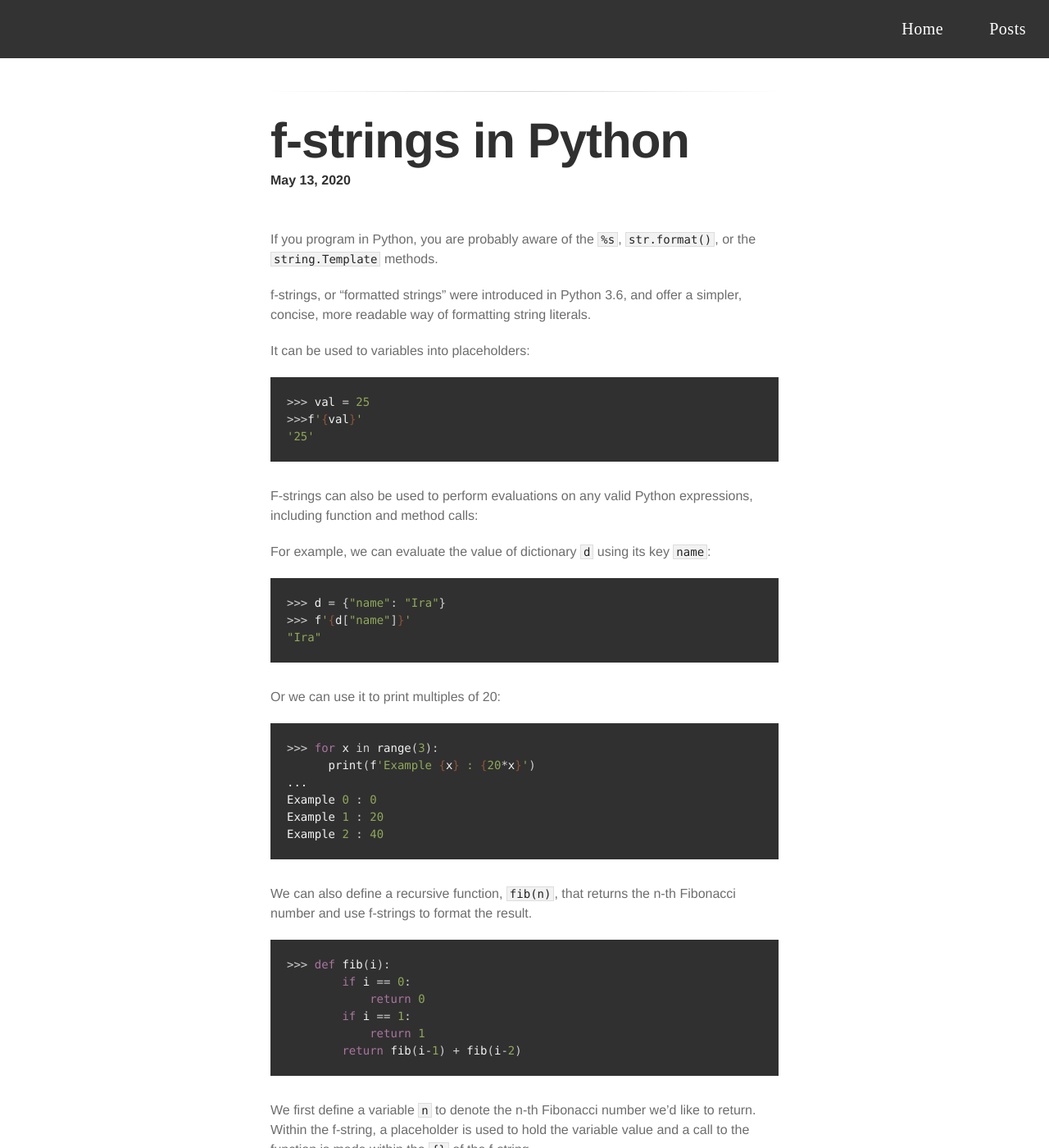
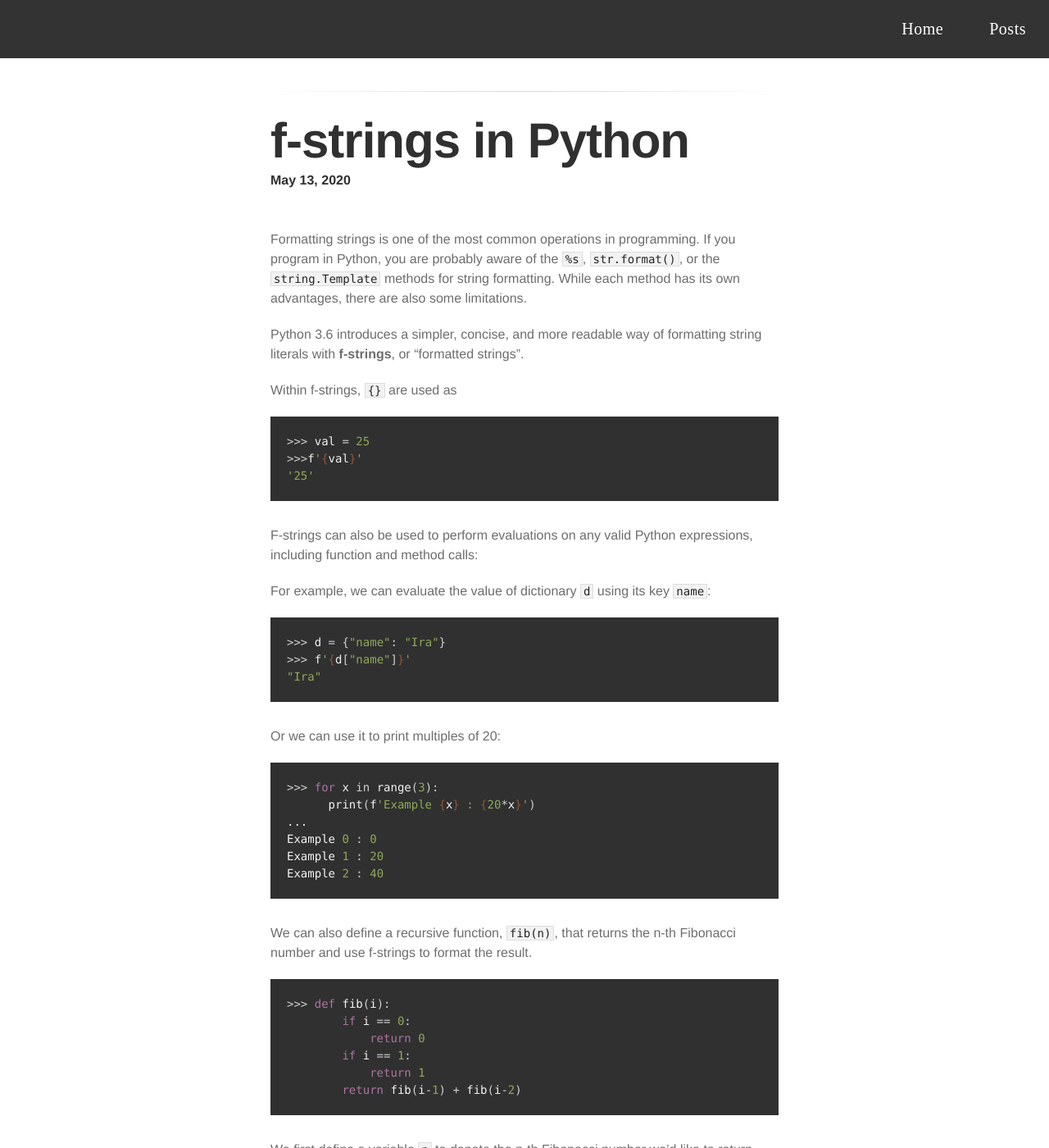
Before and after one commit to irixce/irixce.github.io, a Jekyll site: the page built from _posts/2020-05-13-f-strings-python.markdown, in a window 1280 px wide and 1400 px high. Shown: the whole window at 82% size. Built offline with Jekyll 4.4.1, drawn with Linux system fonts in a browser that asks for light colours; some web fonts are replaced; some of the changed text lies outside the part shown.

Commit message:
new f-strings post, name/email edits

```diff
--- a/_posts/2020-05-13-f-strings-python.markdown
+++ b/_posts/2020-05-13-f-strings-python.markdown
@@ -5,12 +5,13 @@ date:   2020-05-13
 categories: python strings
 ---
 
-If you program in Python, you are probably aware of the  `%s`, `str.format()`,  or the `string.Template` methods.
+Formatting strings is one of the most common operations in programming.
+If you program in Python, you are probably aware of the  `%s`, `str.format()`,  or the `string.Template` methods for string formatting.
+While each method has its own advantages, there are also some limitations.
 
-f-strings, or "formatted strings" were introduced in Python 3.6, and offer a simpler, concise, more readable
-way of formatting string literals.
+Python 3.6 introduces a simpler, concise, and more readable way of formatting string literals with **f-strings**, or "formatted strings".
 
-It can be used to variables into placeholders:
+Within f-strings, `{}` are used as
 
 {% highlight python %}
 >>> val = 25
@@ -57,12 +58,3 @@ Within the f-string, a placeholder is used to hold the variable value and a call
 >>> f'The {n}th Fibonacci number is {fib(n)}'
 'The 4th Fibonacci number is 3'
 {% endhighlight %}
-
-
-Use this to append zeros
-You can also use lambda expressions:
-
-{% highlight python %}
->>> f'{(lambda x: x*x)(5)}'
-'25'
-{% endhighlight %}
```
